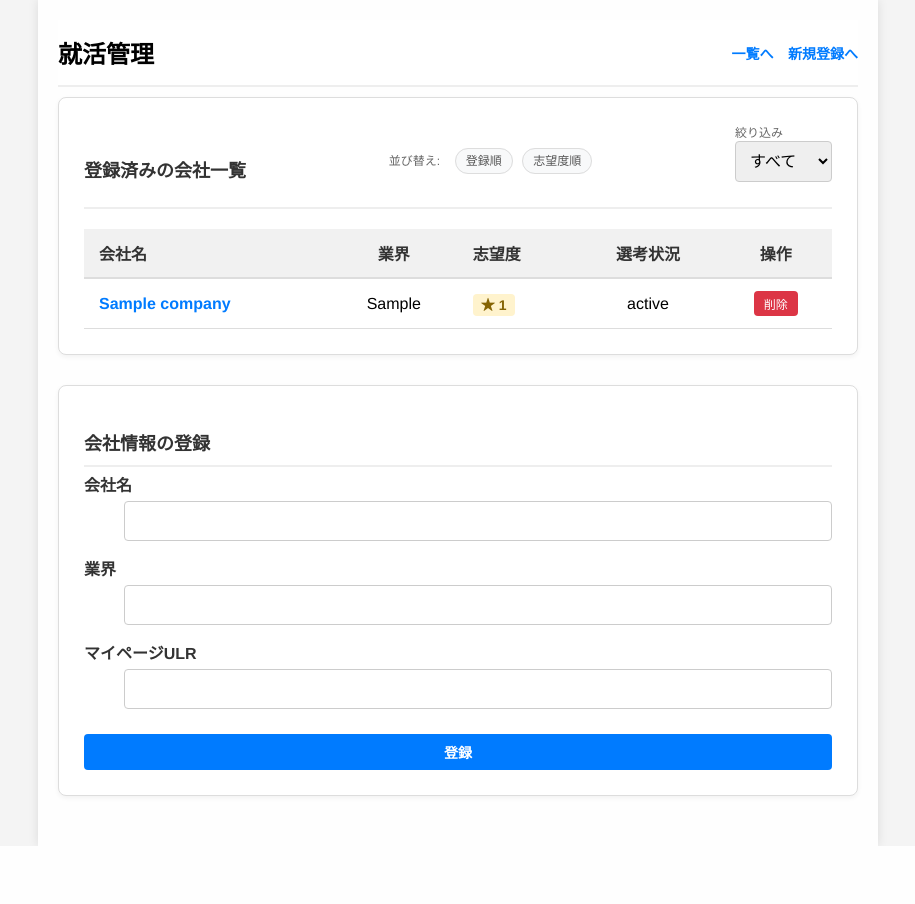
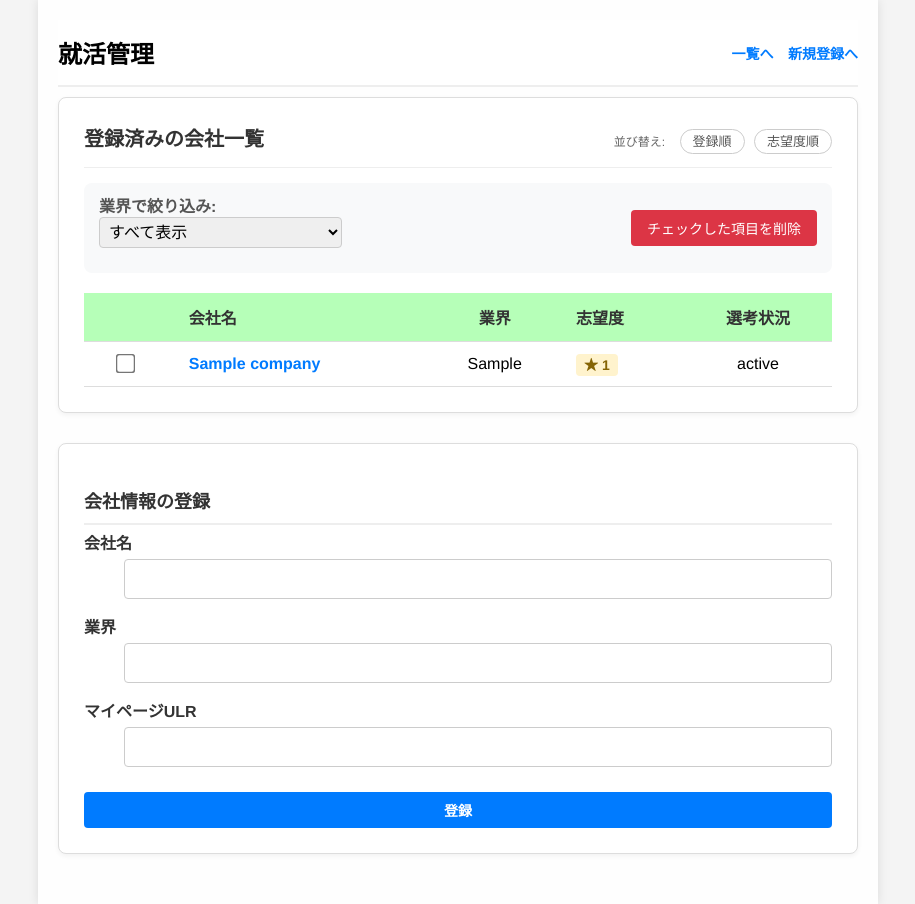
Before and after one commit to sw04921/JobHuntingManager, a Flask app: page / in a window 1280 px wide. Shown: the whole page, without its empty margins (182-1097 px from the left). Before the commit the page ends 846 px from the top, so only its background shows below. Run offline with Flask 3, Linux system fonts and the light colour scheme; tables that the repository leaves empty hold one stand-in row (values such as "Sample post"); some libraries are stand-ins or nearby versions.

Commit message:
correct top page

```diff
--- a/app.py
+++ b/app.py
@@ -127,10 +127,14 @@ def show_detail(id):
     return render_template('detail.html', company=target, info_form=info_form, schedule_form=schedule_form)
 
 # 会社情報削除処理
-@app.route('/delete/<int:id>', methods=['POST'])
-def delete_company(id):
-    target = Company.query.filter_by(id=id).first()
-    db.session.delete(target)
+@app.route('/delete_selected', methods=['POST'])
+def delete_company():
+    ids = request.form.getlist('delete_targets')
+    for delete_id in ids:
+        target = Company.query.filter_by(id=delete_id).first()
+        # 存在しない会社を削除しようとしてエラーになるのを防ぐ
+        if target:
+            db.session.delete(target)
     db.session.commit()
     return redirect(url_for('index'))
 
--- a/static/style.css
+++ b/static/style.css
@@ -153,6 +153,111 @@ body {
     font-size: 14px;
 }
 
+/* ===================================== */
+/* --- トップページ（リスト）のヘッダー --- */
+/* ===================================== */
+
+.list-header {
+    display: flex;
+    justify-content: space-between;
+    /* 左右に離す */
+    align-items: center;
+    margin-bottom: 15px;
+    /* 下段（ツールバー）との隙間 */
+    padding-bottom: 10px;
+    border-bottom: 1px solid #eee;
+    /* 薄い区切り線 */
+}
+
+.list-header h3 {
+    margin: 0;
+    font-size: 20px;
+    color: #333;
+}
+
+/* --- 並び替えボタン --- */
+.btn-sort {
+    text-decoration: none;
+    color: #555;
+    background-color: #fff;
+    border: 1px solid #ccc;
+    padding: 4px 12px;
+    border-radius: 20px;
+    font-size: 13px;
+    margin-left: 5px;
+    transition: 0.2s;
+}
+
+.btn-sort:hover {
+    background-color: #e9ecef;
+    color: #000;
+}
+
+/* --- 志望度のバッジ --- */
+.interest-badge {
+    background-color: #fff3cd;
+    /* 薄い黄色 */
+    color: #856404;
+    /* 濃い黄色文字 */
+    padding: 3px 8px;
+    border-radius: 4px;
+    font-weight: bold;
+    font-size: 14px;
+}
+
+/* テーブルの見出し調整 */
+.company-table th {
+    background-color: #f1f1f1;
+    /* 少し落ち着いたグレーに（緑がきつい場合） */
+    color: #333;
+    font-weight: bold;
+    border-bottom: 2px solid #ddd;
+}
+
+.toolbar-container {
+    display: flex;
+    justify-content: space-between;
+    /* 左に絞り込み、右に削除ボタン */
+    align-items: center;
+    margin-bottom: 10px;
+    /* 表との隙間 */
+    padding: 10px 15px;
+    background-color: #f8f9fa;
+    /* 背景色をつけてエリアを明確に */
+    border-radius: 8px;
+}
+
+/* 絞り込みエリア */
+.filter-label {
+    font-weight: bold;
+    color: #555;
+    margin-right: 8px;
+}
+
+.select-industry {
+    padding: 5px;
+    border-radius: 4px;
+    border: 1px solid #ccc;
+}
+
+/* 削除ボタン（赤くて目立つように） */
+.btn-delete-action {
+    background-color: #dc3545;
+    /* 警告の赤 */
+    color: white;
+    border: none;
+    padding: 8px 16px;
+    border-radius: 4px;
+    cursor: pointer;
+    font-size: 14px;
+    transition: background-color 0.3s;
+}
+
+.btn-delete-action:hover {
+    background-color: #c82333;
+    /* ホバー時に少し濃く */
+}
+
 /* ==================== */
 /* --- 表のデザイン --- */
 /* ==================== */
@@ -199,82 +304,32 @@ body {
     background-color: #f9f9f9;
 }
 
-/* 内々定の会社の列 */
-.row-gold {
-    background-color: #fff3cd !important;
-    border: 2px solid gold;
+/* チェックボックスのスタイル */
+input[type="checkbox"] {
+    transform: scale(1.5);
+    /* 1.5倍に拡大 */
+    margin-right: 10px;
+    /* 隣の文字との隙間 */
+    cursor: pointer;
+    /* カーソルを指にする */
 }
 
-/* 辞退・お祈りの会社の列 */
-.row-gray {
-    background-color: #cdcdcd !important;
-    border: 2px solid gray;
-}
-
-/* ===================================== */
-/* --- トップページ（リスト）のヘッダー --- */
-/* ===================================== */
-
-.list-header {
-    display: flex;
-    /* 横並びにする */
-    justify-content: space-between;
-    /* 左右の端に配置 */
-    align-items: center;
-    /* 上下の高さを合わせる */
-    margin-bottom: 20px;
-    /* 表との隙間 */
-    padding-bottom: 10px;
-    border-bottom: 2px solid #eee;
-}
-
-/* 既存のh3の設定をリセットして調整 */
-.list-header h3 {
-    border-bottom: none;
-    margin-bottom: 0;
-    padding-bottom: 0;
-    font-size: 18px;
-}
-
-/* --- 並び替えボタン --- */
-.btn-sort {
-    text-decoration: none;
-    color: #555;
-    background-color: #f8f9fa;
-    border: 1px solid #ddd;
-    padding: 5px 10px;
-    border-radius: 20px;
-    /* 楕円形にする */
-    font-size: 12px;
-    transition: 0.2s;
-    margin-left: 5px;
-}
-
-.btn-sort:hover {
-    background-color: #e2e6ea;
+/* 内々定の会社の行 */
+.row-gold {
+    background-color: #fff0f5 !important;
+    /* 薄いピンク */
+    border-left: 6px solid #ff69b4 !important;
+    /* 左端に濃いピンクの線 */
     color: #333;
 }
 
-/* --- 志望度のバッジ --- */
-.interest-badge {
-    background-color: #fff3cd;
-    /* 薄い黄色 */
-    color: #856404;
-    /* 濃い黄色文字 */
-    padding: 3px 8px;
-    border-radius: 4px;
-    font-weight: bold;
-    font-size: 14px;
+/* 辞退・お祈りの会社の行 */
+.row-gray {
+    background-color: #f1f3f5 !important;
+    color: #adb5bd !important;
+    /* 文字をグレーにして目立たなくする */
 }
 
-/* テーブルの見出し調整 */
-.company-table th {
-    background-color: #f1f1f1;
-    /* 少し落ち着いたグレーに（緑がきつい場合） */
-    color: #333;
-    font-weight: bold;
-    border-bottom: 2px solid #ddd;
-}
 
 /* ============================== */
 /* --- アコーディオンのデザイン --- */
--- a/templates/top_list.html
+++ b/templates/top_list.html
@@ -16,39 +16,50 @@
 <div class="content-box" id="company_table">
     <div class="list-header">
         <h3>登録済みの会社一覧</h3>
-
         <div class="sort-buttons">
             <span style="font-size: 12px; color: #666; margin-right: 5px;">並び替え:</span>
             <a href="{{ url_for('index', industry=request.args.get('industry')) }}" class="btn-sort">登録順</a>
             <a href="{{ url_for('index', sort='interest', industry=request.args.get('industry')) }}"
                 class="btn-sort">志望度順</a>
         </div>
-        <div>
-            <span style="font-size: 12px; color: #666; margin-right: 5px;">絞り込み</span>
-            <form action="/" method="GET">
+    </div>
+    <div class="toolbar-container">
+        <div class="filter-box">
+            <form action="{{ url_for('index') }}" method="GET" class="filter-form">
+                <span class="filter-label">業界で絞り込み:</span>
                 <!-- 並び替えと絞り込みを同時にできるようにする -->
                 <input type="hidden" name="sort" value="{{ request.args.get('sort', '') }}">
-                <select name="industry" onchange="this.form.submit()">
+                <select name="industry" onchange="this.form.submit()" class="select-industry">
                     <!-- ページ更新後も選択された状態にする -->
-                    <option value="" {% if not request.args.get('industry') %}selected{% endif %}>すべて</option>
+                    <option value="" {% if not request.args.get('industry') %}selected{% endif %}>すべて表示</option>
                     {% for industry in industries %}
-                    <option value="{{ industry }}" {% if request.args.get('industry')==industry %}selected{% endif %}>{{
-                        industry }}
+                    <option value="{{ industry }}" {% if request.args.get('industry')==industry %}selected{% endif %}>
+                        {{ industry }}
                     </option>
                     {% endfor %}
                 </select>
             </form>
         </div>
+
+        <button type="submit" form="delete-form" class="btn-delete-action">
+            チェックした項目を削除
+        </button>
+
     </div>
 
+    <!-------------------------------->
+    <!--           一覧表           -->
+    <!-------------------------------->
+    <form id="delete-form" action="{{ url_for('delete_company', delete_targets=delete_targets) }}" method="POST"
+        onsubmit="return confirm('本当に削除しますか？');">
         <table class="company-table">
             <thead>
                 <tr>
+                    <th></th>
                     <th>会社名</th>
                     <th style="text-align: center;">業界</th>
                     <th>志望度</th>
                     <th style="text-align: center;">選考状況</th>
-                <th style="text-align: center;">操作</th>
                 </tr>
             </thead>
             <tbody>
@@ -60,6 +71,10 @@
                     row-gray
                 {% endif %}
                 ">
+                    <!-- 削除選択 -->
+                    <td style="text-align: center;">
+                        <input type="checkbox" name="delete_targets" value="{{ company.id }}">
+                    </td>
                     <!-- 会社名 -->
                     <td>
                         <a href="{{ url_for('show_detail', id=company.id) }}"
@@ -83,18 +98,11 @@
                     <td style="text-align: center;">
                         <span>{{ company.selection.status }}</span>
                     </td>
-                <!-- 削除選択 -->
-                <td style="text-align: center;">
-                    <form action="{{ url_for('delete_company', id=company.id) }}" method="POST"
-                        onsubmit="return confirm('本当に削除しますか？');">
-                        <input type="submit" value="削除" class="btn btn-delete"
-                            style="padding: 4px 10px; font-size: 12px;">
-                    </form>
-                </td>
                 </tr>
                 {% endfor %}
             </tbody>
         </table>
+    </form>
 
     {% if not companies %}
     <p style="text-align: center; color: #777; margin-top: 20px;">
```
Lines whose indentation alone changed are shown as unchanged.
